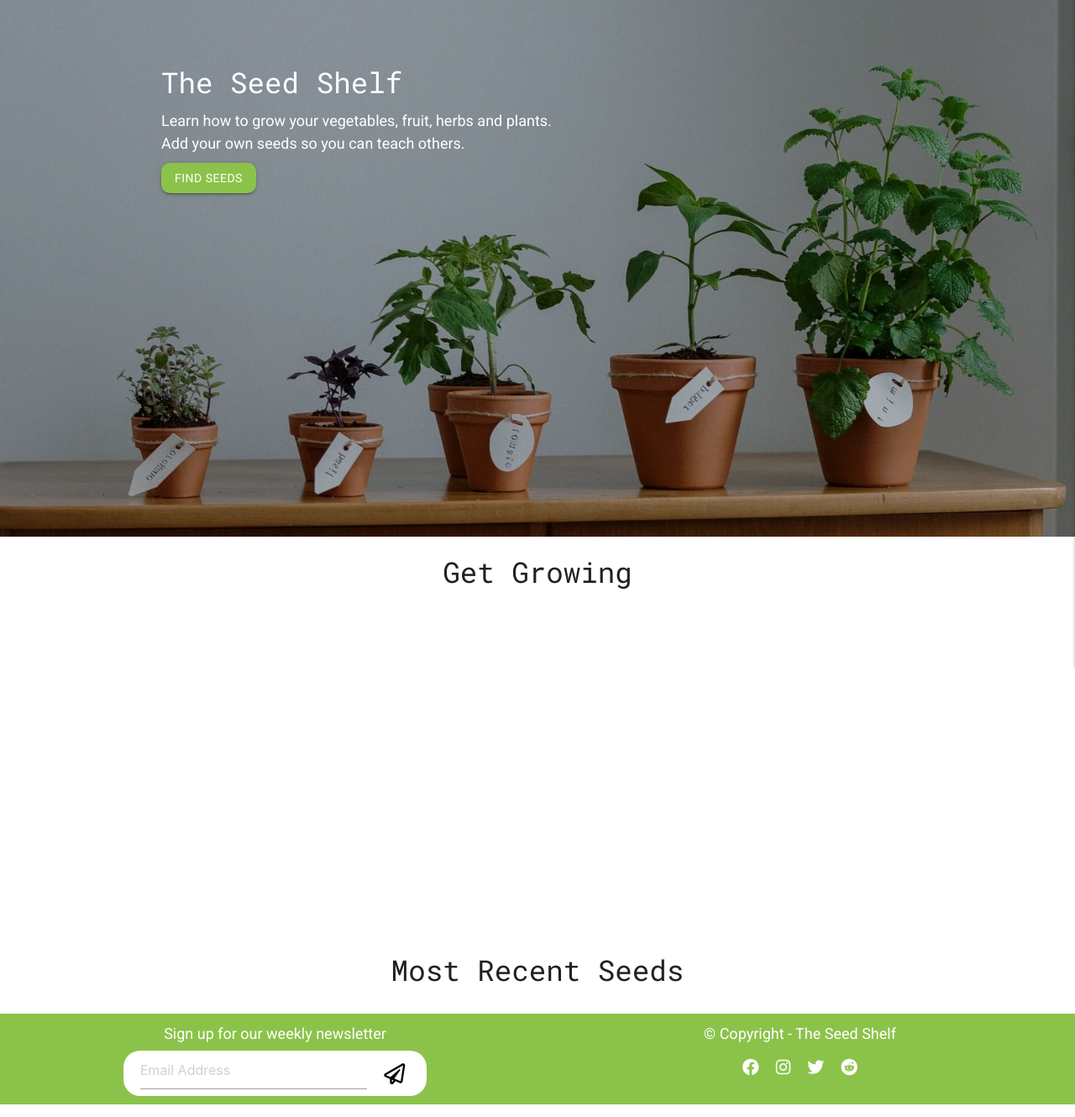
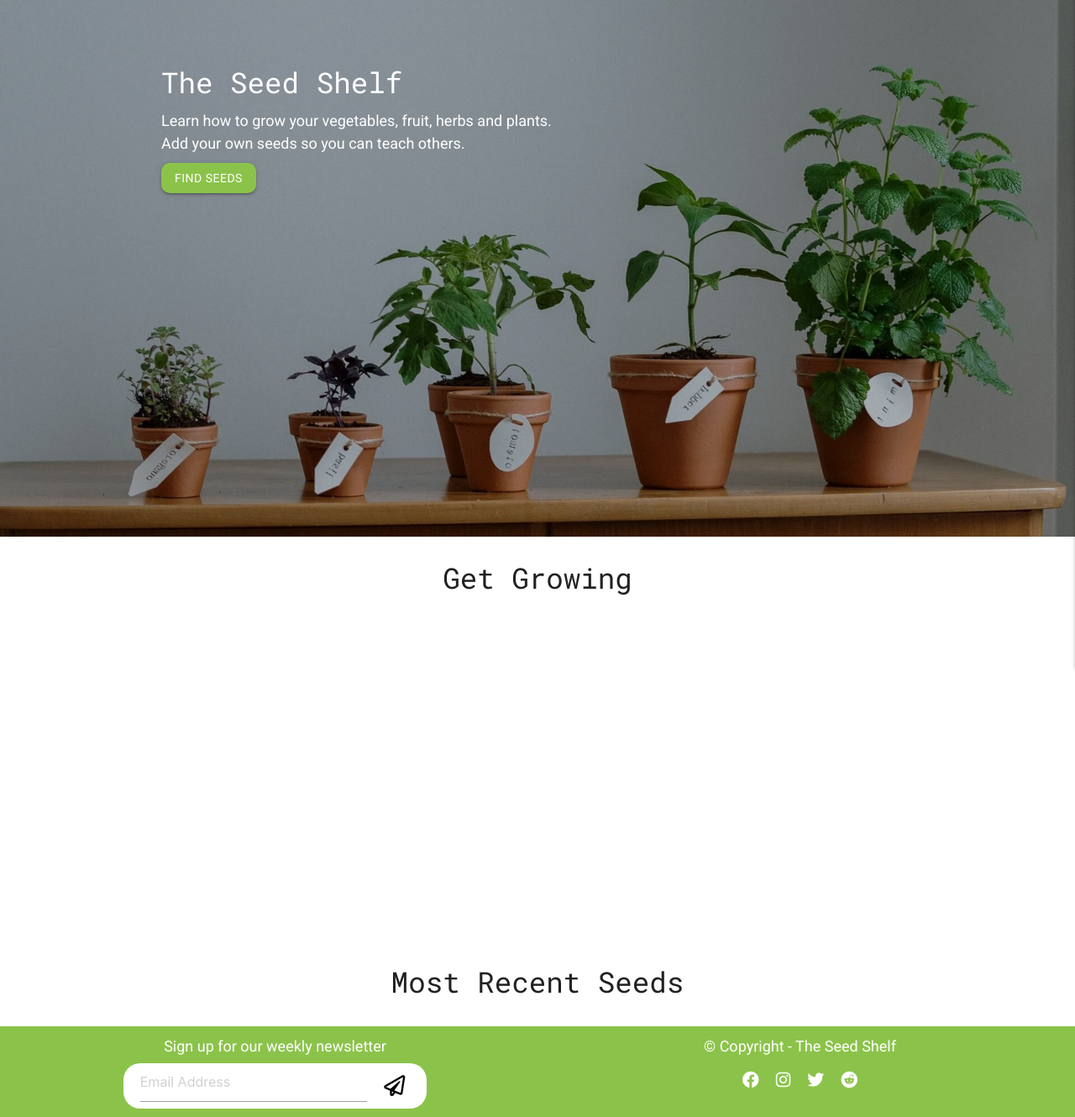
Before and after one commit to farrelleoin93/milestone-3-seed-shelf, a Flask app: page /home in a window 1280 px wide. Shown: the part 65-1395 px from the top of the page at 84% size. Run offline with Flask 2, Linux system fonts and the light colour scheme; data that the repository does not hold is empty; some libraries are stand-ins or nearby versions.

Commit message:
add margin-top to headings on home page

```diff
--- a/static/css/style.css
+++ b/static/css/style.css
@@ -150,6 +150,10 @@ opacity: 1;
 .hero-content {
   margin-left: 15vw;
   margin-top: 10vh;
+}
+
+.profile-heading {
+  margin-top: 30px;
 }
 
 /* --------------- seeds.html --------------- */
--- a/templates/index.html
+++ b/templates/index.html
@@ -17,7 +17,7 @@
 </div>
 
 <div class="container">
-    <h4 class="center-align">Get Growing</h4>
+    <h4 class="center-align profile-heading">Get Growing</h4>
     <div class="carousel carousel-slider">
     {% for seed in seeds %}
         <a class="carousel-item" href="{{ url_for('get_seed', seed_id=seed._id) }}"><img class="carousel-images" src="{{ seed.seed_image }}"></a>
@@ -26,7 +26,7 @@
 </div>
 
 <div class="site-container">
-    <h4 class="center-align">Most Recent Seeds</h4>
+    <h4 class="center-align profile-heading">Most Recent Seeds</h4>
     <div class="row">
         {% for recent in recents %}
             <div class="col s12 m4 flex">
```
